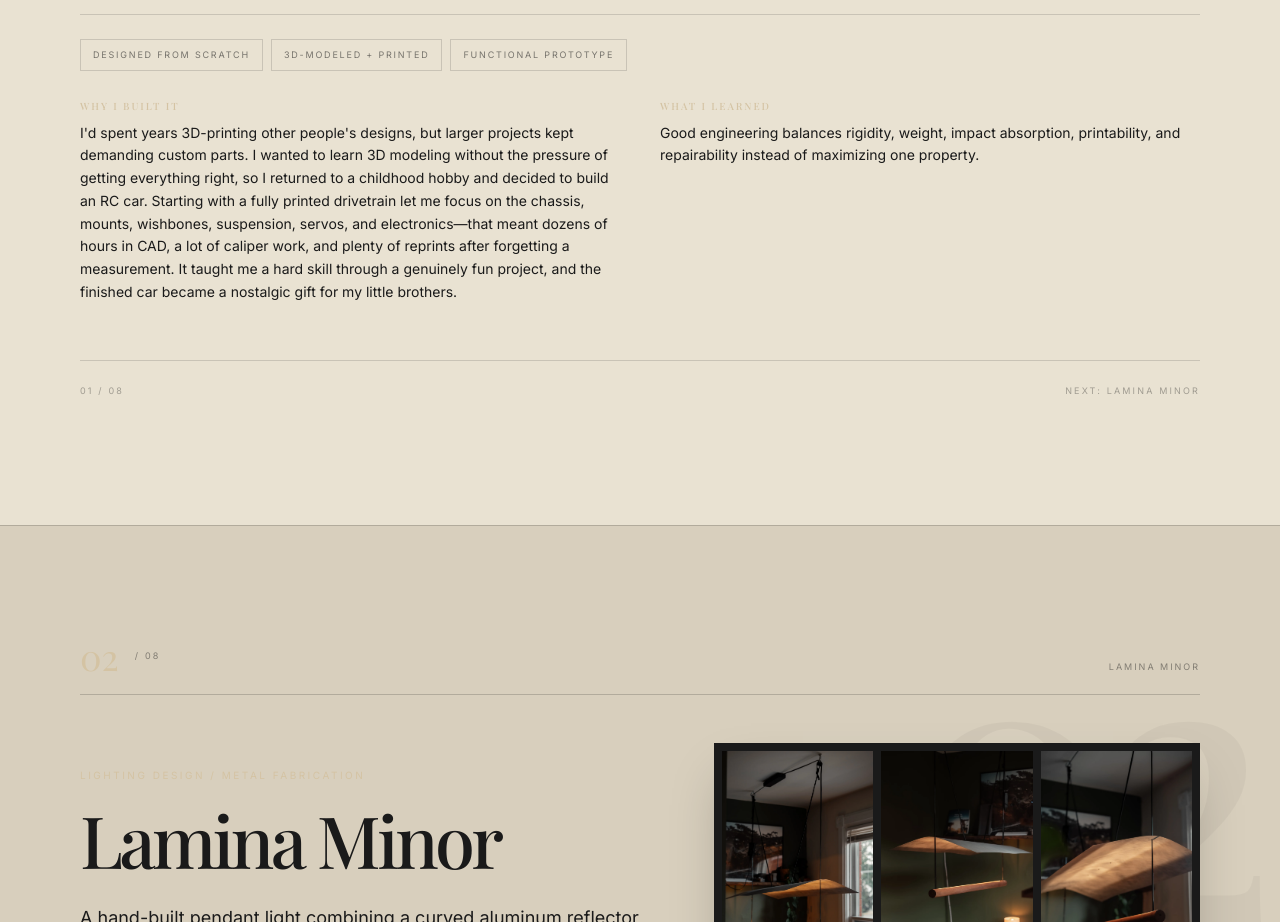
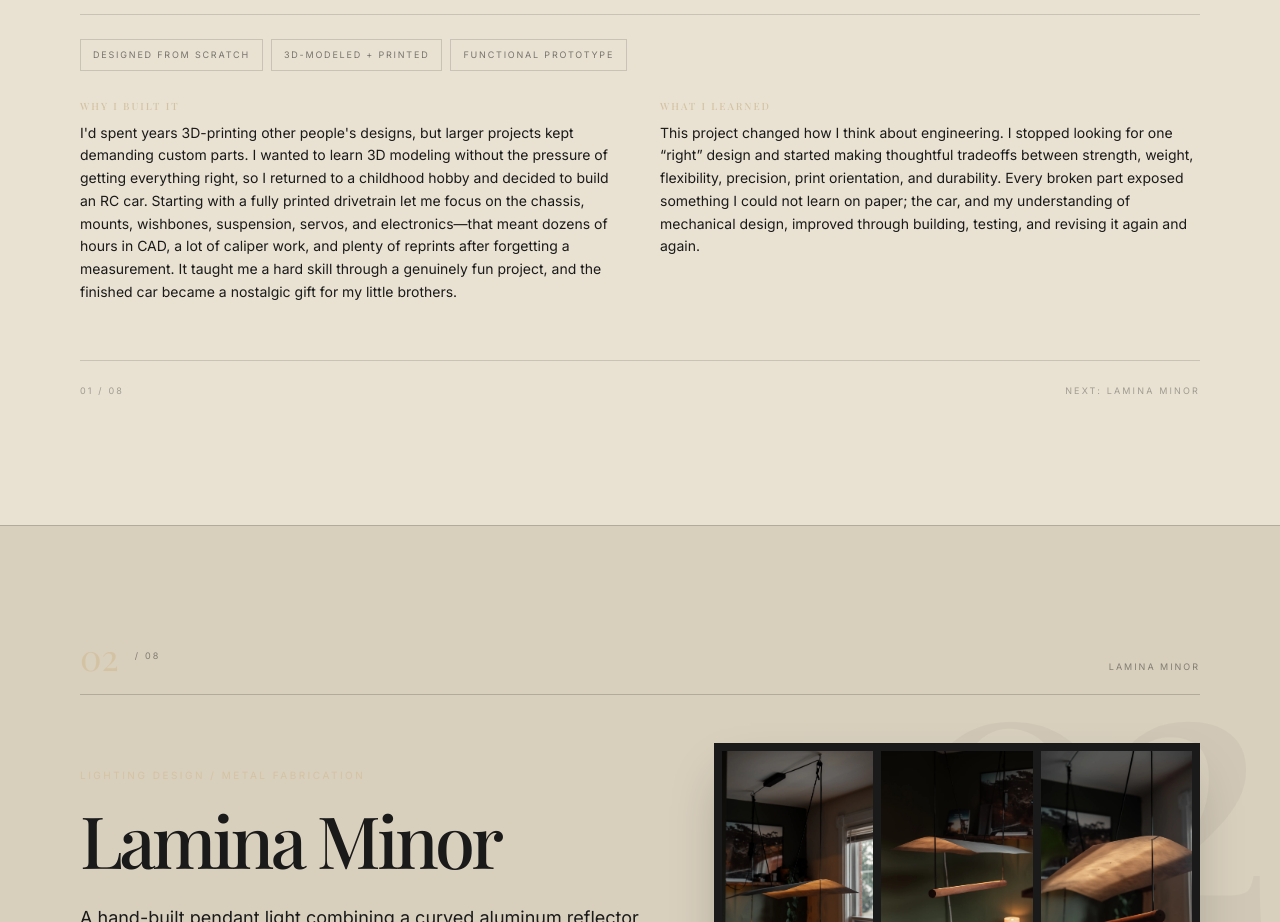
Before and after one commit to Manthis99/verdant-oak-creative, a React (Vite) app: page /projects in a window 1280 px wide. Shown: the part 1660-2582 px from the top of the page. Built offline with nearby package versions, Linux system fonts and the light colour scheme; a web font is replaced by a local one.

Commit message:
copy: expand RC engineering reflection

```diff
--- a/src/data/personalProjects.js
+++ b/src/data/personalProjects.js
@@ -4,7 +4,7 @@ export const personalProjects = [
     title: "A 3D-Printed RC Car, Designed from Scratch",
     descriptor: "Mechanical design / physical prototyping",
     whatItDoes: "A functional RC car designed and modeled from scratch, with its custom chassis, suspension, steering, and electronics mounts 3D-printed in TPU around a fully printed drivetrain.",
-    learned: "Good engineering balances rigidity, weight, impact absorption, printability, and repairability instead of maximizing one property.",
+    learned: "This project changed how I think about engineering. I stopped looking for one “right” design and started making thoughtful tradeoffs between strength, weight, flexibility, precision, print orientation, and durability. Every broken part exposed something I could not learn on paper; the car, and my understanding of mechanical design, improved through building, testing, and revising it again and again.",
     why: "I'd spent years 3D-printing other people's designs, but larger projects kept demanding custom parts. I wanted to learn 3D modeling without the pressure of getting everything right, so I returned to a childhood hobby and decided to build an RC car. Starting with a fully printed drivetrain let me focus on the chassis, mounts, wishbones, suspension, servos, and electronics—that meant dozens of hours in CAD, a lot of caliper work, and plenty of reprints after forgetting a measurement. It taught me a hard skill through a genuinely fun project, and the finished car became a nostalgic gift for my little brothers.",
     facts: ["Designed from scratch", "3D-modeled + printed", "Functional prototype"],
     visual: {
```
Also changed, not shown: 2 other files (tests, documents, lock files or other folders).
